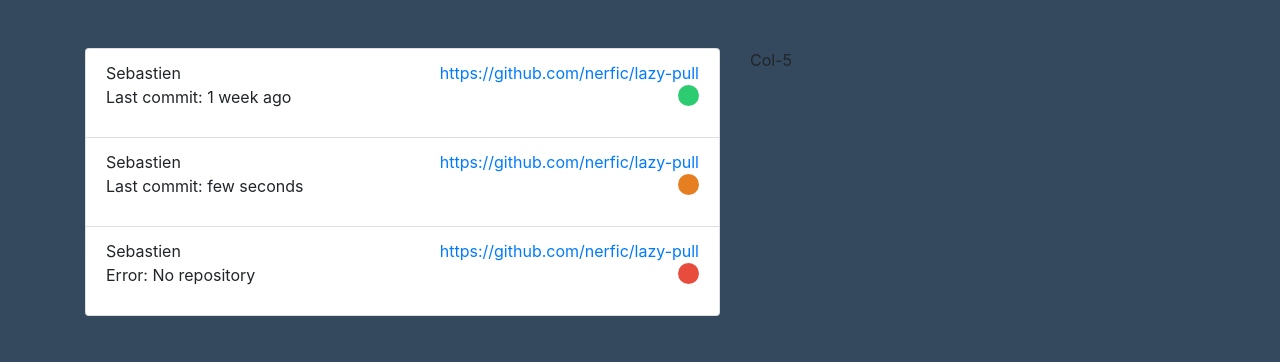
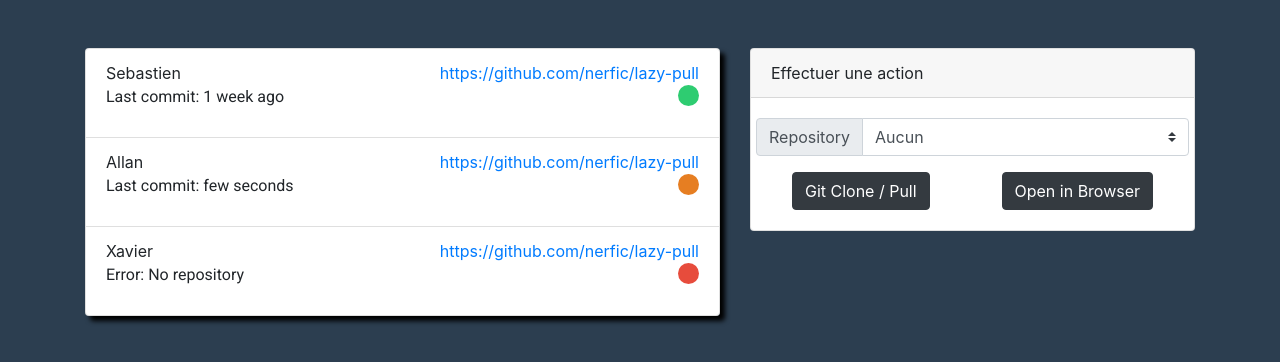
Before and after one commit to nerfic/lazy-pull, a plain HTML site: page index.html in a window 1280 px wide. Drawn offline with nearby package versions, Linux system fonts and the light colour scheme.

Commit message:
add secondary card

```diff
--- a/assets/css/styles.css
+++ b/assets/css/styles.css
@@ -11,8 +11,18 @@
 
 
 body {
-    background: #34495e;
+    background: #2c3e50;
 }
+
+p {
+    font-family: 'Roboto', sans-serif;
+}
+
+span {
+    font-family: 'Roboto', sans-serif;
+}
+
+/* Status */
 
 .status-success {
     width: 21px;
@@ -58,3 +68,9 @@ body {
     border-radius: 20px;
     background: #c0392b;
 }
+
+/* Cards */
+
+.box-shadow {
+    box-shadow: 5px 5px 5px rgba(0, 0, 0,1.0);
+}
--- a/index.html
+++ b/index.html
@@ -8,6 +8,10 @@
   <link rel="stylesheet" href="./assets/css/bootstrap.css" />
   <link rel="stylesheet" href="./assets/css/styles.css" />
   <meta name="viewport" content="width=device-width, initial-scale=1.0">
+  <link rel="preconnect" href="https://fonts.gstatic.com">
+  <link
+    href="https://fonts.googleapis.com/css2?family=Roboto:ital,wght@0,100;0,300;0,400;0,500;0,700;0,900;1,100;1,300;1,400;1,500;1,700;1,900&display=swap"
+    rel="stylesheet">
 </head>
 
 <body>
@@ -16,23 +20,48 @@
     <div class="container mt-5">
       <div class="row">
         <div class="col-12 col-lg-7">
-          <ul class="list-group">
+          <ul class="list-group box-shadow">
             <li class="list-group-item">Sebastien <a class="float-right" href="https://github.com/nerfic/lazy-pull"
                 target="_blank" class="float-right">https://github.com/nerfic/lazy-pull</a>
               <p>Last commit: 1 week ago <span class="float-right status-success"></span></p>
             </li>
-            <li class="list-group-item">Sebastien <a class="float-right" href="https://github.com/nerfic/lazy-pull"
+            <li class="list-group-item">Allan <a class="float-right" href="https://github.com/nerfic/lazy-pull"
                 target="_blank" class="float-right">https://github.com/nerfic/lazy-pull</a>
               <p>Last commit: few seconds <span class="float-right status-warning"></span></p>
             </li>
-            <li class="list-group-item">Sebastien <a class="float-right" href="https://github.com/nerfic/lazy-pull"
+            <li class="list-group-item">Xavier <a class="float-right" href="https://github.com/nerfic/lazy-pull"
                 target="_blank" class="float-right">https://github.com/nerfic/lazy-pull</a>
               <p>Error: No repository <span class="float-right status-danger"></span></p>
             </li>
           </ul>
         </div>
         <div class="col-5">
-          <p>Col-5</p>
+          <div class="card">
+            <div class="card-header">
+              Effectuer une action
+            </div>
+            <div class="card-body">
+              <div class="row">
+                <div class="input-group mb-3">
+                  <div class="input-group-prepend">
+                    <label class="input-group-text" for="inputGroupSelect01">Repository</label>
+                  </div>
+                  <select class="custom-select" id="inputGroupSelect01">
+                    <option selected>Aucun</option>
+                    <option value="1">digitous-html-cuisine</option>
+                    <option value="2">digitous-html-bootstrap</option>
+                    <option value="3">lazy-pull</option>
+                  </select>
+                </div>
+              </div>
+
+              <div class="row justify-content-around">
+                <button type="button" class="btn btn-dark">Git Clone / Pull</button>
+                <button type="button" class="btn btn-dark">Open in Browser</button>
+              </div>
+
+            </div>
+          </div>
         </div>
       </div>
     </div>
```
